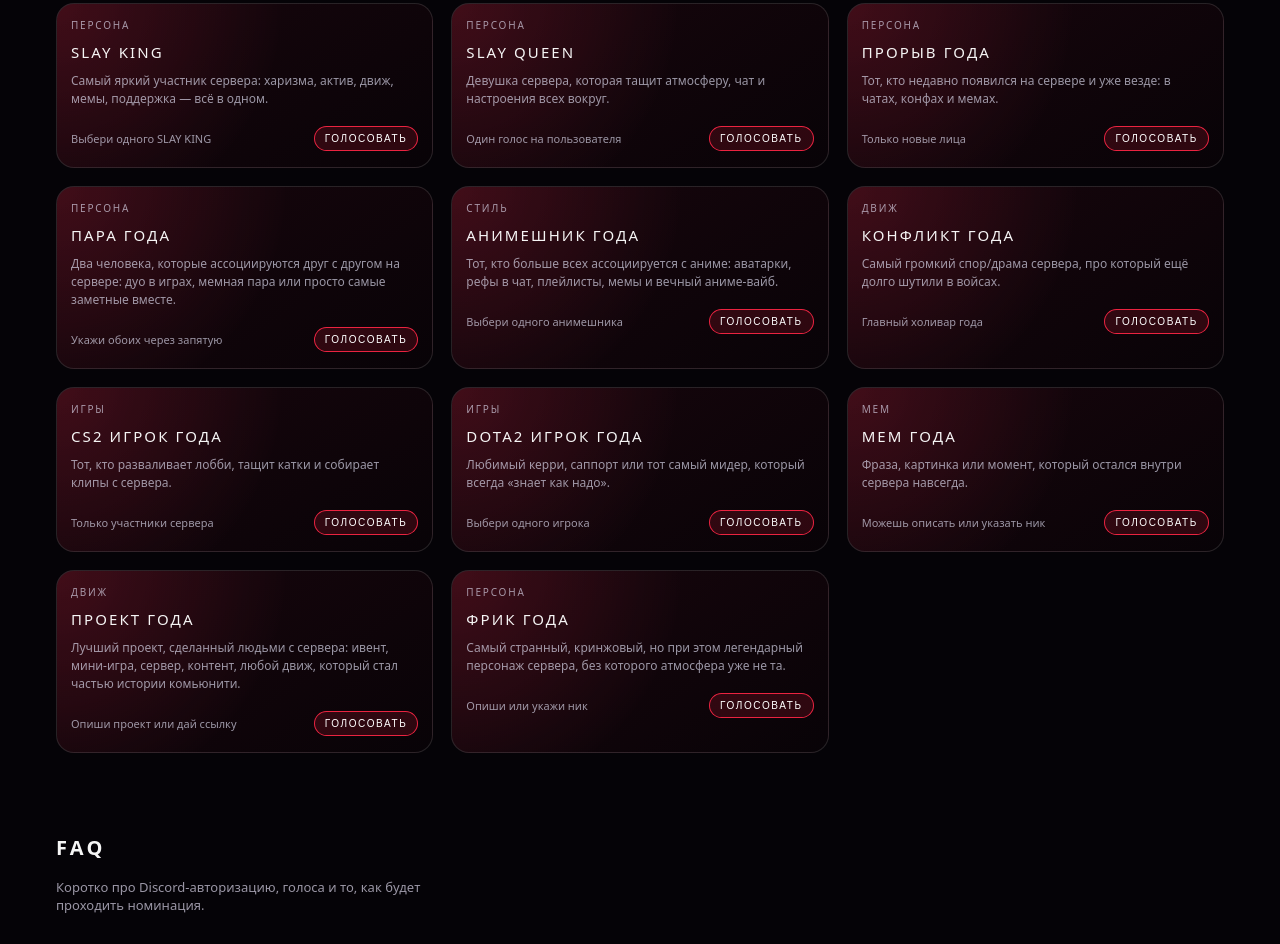
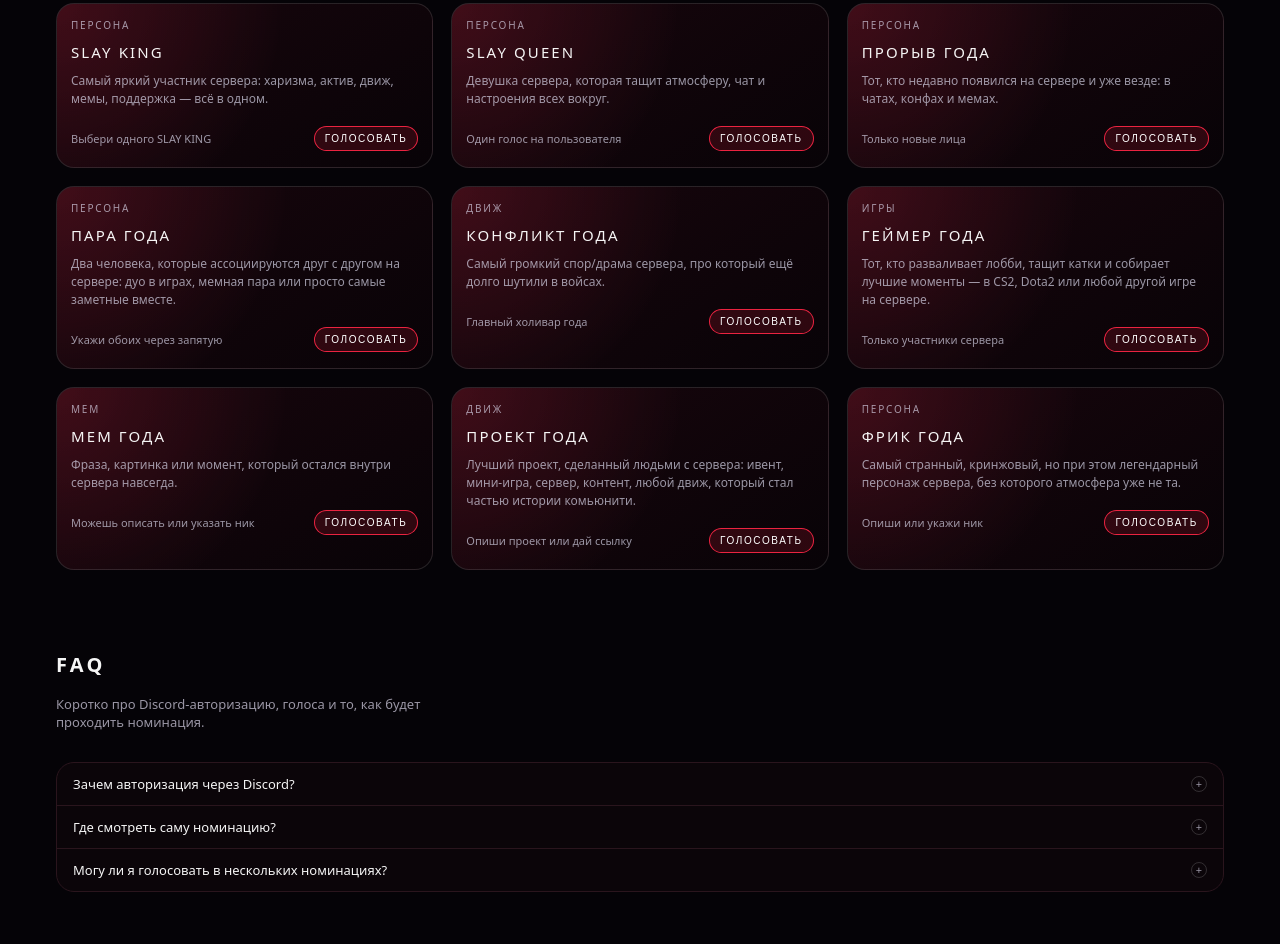
Before and after one commit to knutoboyyy/knutoboyyy, a plain HTML site: page index.html in a window 1280 px wide. Shown: the part 1188-2132 px from the top of the page. Drawn offline with Linux system fonts and the light colour scheme.

```diff
--- a/index.html
+++ b/index.html
@@ -1294,21 +1294,7 @@
           </div>
         </article>
 
-        <article class="nom-card">
-          <div class="nom-overlay-glow"></div>
-          <div class="nom-tag">Стиль</div>
-          <div class="nom-title">Анимешник года</div>
-          <div class="nom-desc">
-            Тот, кто больше всех ассоциируется с аниме: аватарки, рефы в чат,
-            плейлисты, мемы и вечный аниме-вайб.
-          </div>
-          <div class="nom-foot">
-            <div>Выбери одного анимешника</div>
-            <div class="nom-actions">
-              <button class="primary" onclick="openVote('Анимешник года')">Голосовать</button>
-            </div>
-          </div>
-        </article>
+        <!-- Анимешник года удалён -->
 
         <article class="nom-card">
           <div class="nom-overlay-glow"></div>
@@ -1325,32 +1311,19 @@
           </div>
         </article>
 
+        <!-- Объединённая номинация Геймер года вместо CS2/Dota2 -->
         <article class="nom-card">
           <div class="nom-overlay-glow"></div>
           <div class="nom-tag">Игры</div>
-          <div class="nom-title">CS2 игрок года</div>
+          <div class="nom-title">Геймер года</div>
           <div class="nom-desc">
-            Тот, кто разваливает лобби, тащит катки и собирает клипы с сервера.
+            Тот, кто разваливает лобби, тащит катки и собирает лучшие моменты —
+            в CS2, Dota2 или любой другой игре на сервере.
           </div>
           <div class="nom-foot">
             <div>Только участники сервера</div>
             <div class="nom-actions">
-              <button class="primary" onclick="openVote('CS2 игрок года')">Голосовать</button>
-            </div>
-          </div>
-        </article>
-
-        <article class="nom-card">
-          <div class="nom-overlay-glow"></div>
-          <div class="nom-tag">Игры</div>
-          <div class="nom-title">Dota2 игрок года</div>
-          <div class="nom-desc">
-            Любимый керри, саппорт или тот самый мидер, который всегда «знает как надо».
-          </div>
-          <div class="nom-foot">
-            <div>Выбери одного игрока</div>
-            <div class="nom-actions">
-              <button class="primary" onclick="openVote('Dota2 игрок года')">Голосовать</button>
+              <button class="primary" onclick="openVote('Геймер года')">Голосовать</button>
             </div>
           </div>
         </article>
```
